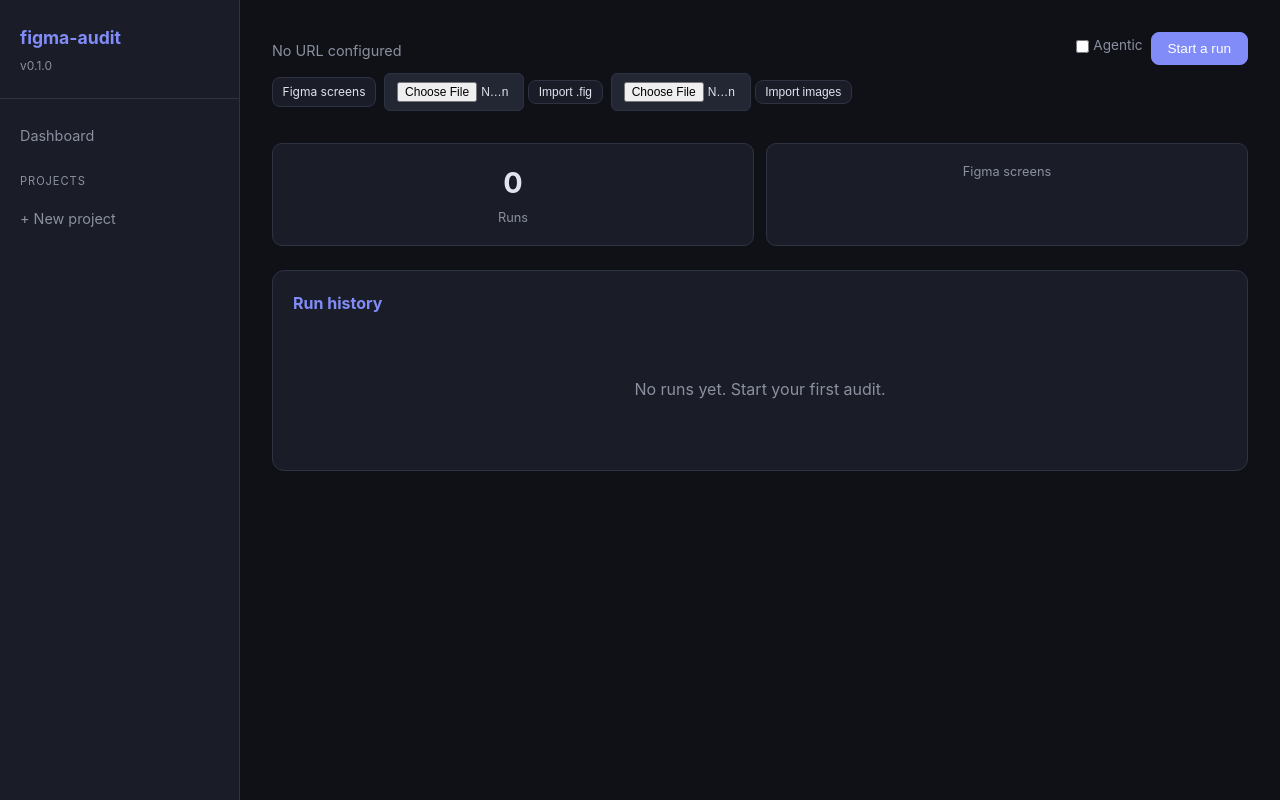
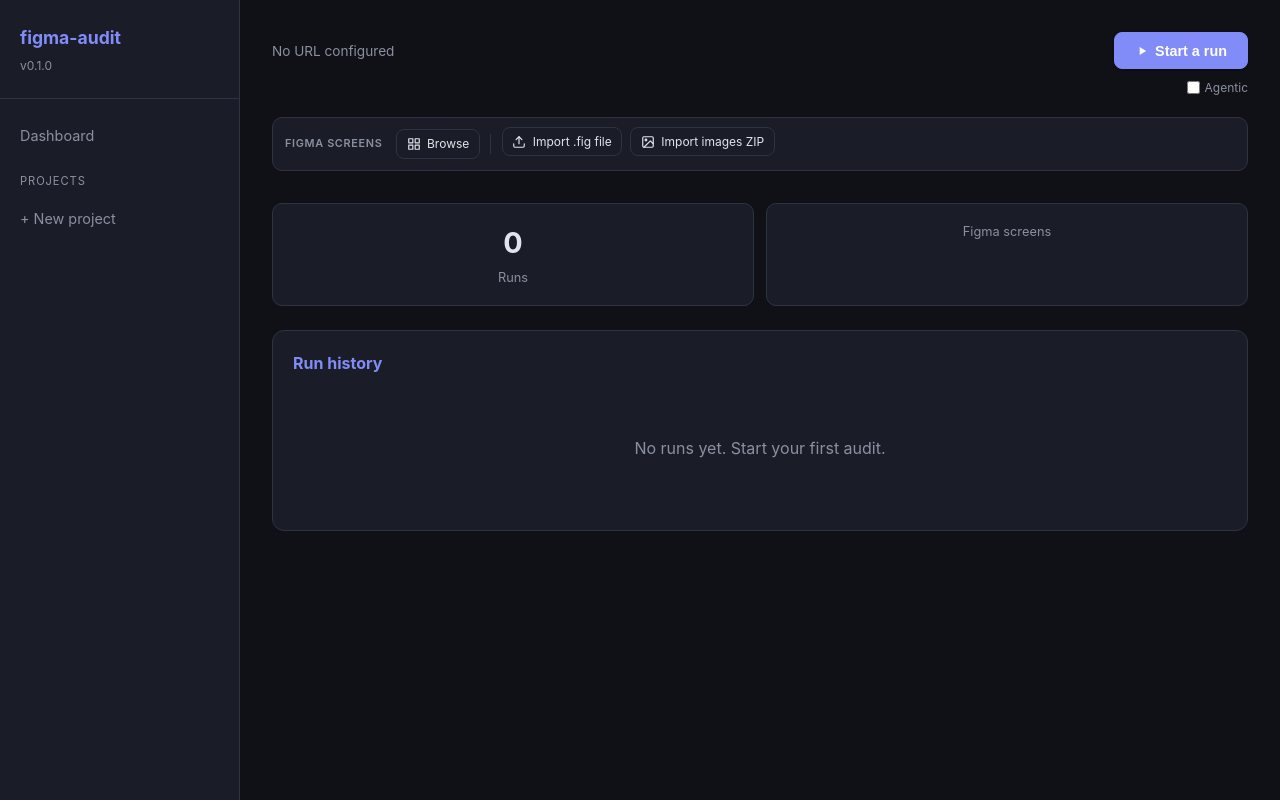
Before and after one commit to sbassomp/figma-audit, a FastAPI app: template figma_audit/web/templates/project.html in a window 1280 px wide. Run offline with FastAPI, Linux system fonts and the light colour scheme; the template is opened without the code that fills it, so the values that code supplies are empty; parts of the project's set-up code (start-up, migrations or seed data) failed here and were passed over.

Commit message:
Redesign project page header with proper hierarchy and styled file inputs

```diff
--- a/figma_audit/web/static/style.css
+++ b/figma_audit/web/static/style.css
@@ -93,6 +93,142 @@ body {
 .page-header .subtitle {
   color: var(--text-muted);
   font-size: 0.9rem;
+}
+
+/* Project header (large, with action zone) */
+.project-head {
+  display: flex;
+  justify-content: space-between;
+  align-items: flex-start;
+  gap: 1.5rem;
+  margin-bottom: 1.25rem;
+}
+.project-title h2 {
+  font-size: 1.75rem;
+  font-weight: 700;
+  letter-spacing: -0.02em;
+  margin-bottom: 0.4rem;
+  line-height: 1.15;
+}
+.project-title .subtitle {
+  display: inline-flex;
+  align-items: center;
+  gap: 0.4rem;
+  color: var(--text-muted);
+  font-size: 0.85rem;
+}
+.project-title .subtitle a {
+  color: var(--text-muted);
+  text-decoration: none;
+  transition: color 0.15s;
+}
+.project-title .subtitle a:hover { color: var(--accent); }
+.project-title .subtitle svg {
+  width: 14px;
+  height: 14px;
+  flex-shrink: 0;
+  stroke-width: 2;
+}
+
+.run-launcher {
+  display: flex;
+  flex-direction: column;
+  align-items: flex-end;
+  gap: 0.55rem;
+  flex-shrink: 0;
+}
+.run-launcher .btn-start {
+  white-space: nowrap;
+  padding: 0.6rem 1.25rem;
+  font-size: 0.9rem;
+  font-weight: 600;
+  box-shadow: 0 1px 3px rgba(0, 0, 0, 0.2);
+}
+.run-launcher .btn-start svg {
+  width: 14px;
+  height: 14px;
+  flex-shrink: 0;
+}
+.run-launcher .run-options {
+  display: flex;
+  align-items: center;
+  gap: 0.6rem;
+  font-size: 0.75rem;
+  color: var(--text-muted);
+}
+.run-launcher .run-options label {
+  display: inline-flex;
+  align-items: center;
+  gap: 0.3rem;
+  cursor: pointer;
+  margin: 0;
+  font-size: 0.75rem;
+  color: var(--text-muted);
+  user-select: none;
+}
+.run-launcher .run-options input[type="checkbox"] {
+  width: auto;
+  margin: 0;
+  padding: 0;
+  accent-color: var(--accent);
+  cursor: pointer;
+}
+.run-launcher .run-options select {
+  width: auto;
+  padding: 0.25rem 0.45rem;
+  font-size: 0.72rem;
+  background: var(--surface2);
+  border: 1px solid var(--border);
+  border-radius: 4px;
+  color: var(--text);
+}
+
+/* Action toolbar (file imports and screen browsing) */
+.action-toolbar {
+  display: flex;
+  align-items: center;
+  gap: 0.5rem;
+  flex-wrap: wrap;
+  padding: 0.55rem 0.75rem;
+  background: var(--surface);
+  border: 1px solid var(--border);
+  border-radius: 10px;
+}
+.action-toolbar .toolbar-label {
+  font-size: 0.68rem;
+  color: var(--text-muted);
+  text-transform: uppercase;
+  letter-spacing: 0.06em;
+  font-weight: 600;
+  padding-right: 0.35rem;
+}
+.action-toolbar .toolbar-sep {
+  width: 1px;
+  height: 20px;
+  background: var(--border);
+  margin: 0 0.15rem;
+}
+.action-toolbar .btn svg {
+  width: 14px;
+  height: 14px;
+  flex-shrink: 0;
+  stroke-width: 2;
+}
+
+/* Hide native file input, label acts as the button */
+.file-btn {
+  position: relative;
+  cursor: pointer;
+  overflow: hidden;
+}
+.file-btn input[type="file"] {
+  position: absolute;
+  inset: 0;
+  width: 100%;
+  height: 100%;
+  opacity: 0;
+  cursor: pointer;
+  font-size: 0;
 }
 
 /* Cards */
--- a/figma_audit/web/templates/project.html
+++ b/figma_audit/web/templates/project.html
@@ -3,34 +3,64 @@
 
 {% block content %}
 <div class="page-header">
-  <div class="flex justify-between items-center mb-1">
-    <div>
+  <div class="project-head">
+    <div class="project-title">
       <h2>{{ project.name }}</h2>
-      <p class="subtitle">{{ project.app_url or 'No URL configured' }}</p>
+      {% if project.app_url %}
+      <p class="subtitle">
+        <svg viewBox="0 0 24 24" fill="none" stroke="currentColor" stroke-linecap="round" stroke-linejoin="round"><path d="M10 13a5 5 0 0 0 7.54.54l3-3a5 5 0 0 0-7.07-7.07l-1.72 1.71"/><path d="M14 11a5 5 0 0 0-7.54-.54l-3 3a5 5 0 0 0 7.07 7.07l1.71-1.71"/></svg>
+        <a href="{{ project.app_url }}" target="_blank" rel="noopener">{{ project.app_url }}</a>
+      </p>
+      {% else %}
+      <p class="subtitle">No URL configured</p>
+      {% endif %}
     </div>
-    <form method="POST" action="/projects/{{ project.slug }}/start-run" class="flex gap-1 items-center">
-      <label class="flex items-center gap-half text-sm" style="cursor: pointer;" title="Phase 1 explores the code with tools instead of a single prompt">
+    <form method="POST" action="/projects/{{ project.slug }}/start-run" class="run-launcher">
+      <button type="submit" class="btn btn-primary btn-start" title="Run the full 6-phase audit pipeline">
+        <svg viewBox="0 0 24 24" fill="currentColor"><path d="M8 5v14l11-7z"/></svg>
+        Start a run
+      </button>
+      <div class="run-options">
+        <label title="Phase 1 explores the code with tools instead of a single prompt">
           <input type="checkbox" name="agentic" value="1" id="agentic-cb">
           Agentic
         </label>
-      <select name="analyze_model" class="text-sm" style="padding: 0.2rem 0.4rem; border-radius: 4px; background: var(--card-bg); color: var(--text); border: 1px solid var(--border); display: none;" id="model-select" title="Model for agentic Phase 1">
+        <select name="analyze_model" id="model-select" title="Model for agentic Phase 1" style="display: none;">
           <option value="">Sonnet (~$1)</option>
           <option value="claude-opus-4-6">Opus (~$5)</option>
         </select>
-      <button type="submit" class="btn btn-primary">Start a run</button>
+      </div>
       <script>document.getElementById('agentic-cb').addEventListener('change', function() { document.getElementById('model-select').style.display = this.checked ? '' : 'none'; });</script>
     </form>
   </div>
-  <div class="flex gap-1 items-center flex-wrap" style="margin-top: 0.5rem;">
-    <a href="/projects/{{ project.slug }}/screens" class="btn btn-sm">Figma screens</a>
-    <form hx-post="/projects/{{ project.slug }}/upload-fig" hx-target="#upload-area" hx-swap="innerHTML" hx-encoding="multipart/form-data" class="flex gap-half items-center">
-      <input type="file" name="file" accept=".fig" style="max-width: 140px; font-size: 0.75rem;" required>
-      <button type="submit" class="btn btn-sm">Import .fig</button>
-    </form>
-    <form hx-post="/projects/{{ project.slug }}/upload-screens" hx-target="#upload-area" hx-swap="innerHTML" hx-encoding="multipart/form-data" class="flex gap-half items-center">
-      <input type="file" name="file" accept=".zip" style="max-width: 140px; font-size: 0.75rem;" required>
-      <button type="submit" class="btn btn-sm">Import images</button>
-    </form>
+
+  <div class="action-toolbar">
+    <span class="toolbar-label">Figma&nbsp;screens</span>
+    <a href="/projects/{{ project.slug }}/screens" class="btn btn-sm" title="Browse all Figma screens imported for this project">
+      <svg viewBox="0 0 24 24" fill="none" stroke="currentColor" stroke-linecap="round" stroke-linejoin="round"><rect x="3" y="3" width="7" height="7"/><rect x="14" y="3" width="7" height="7"/><rect x="14" y="14" width="7" height="7"/><rect x="3" y="14" width="7" height="7"/></svg>
+      Browse
+    </a>
+    <span class="toolbar-sep"></span>
+    <label class="btn btn-sm file-btn" title="Import a .fig file exported from Figma Desktop">
+      <svg viewBox="0 0 24 24" fill="none" stroke="currentColor" stroke-linecap="round" stroke-linejoin="round"><path d="M21 15v4a2 2 0 0 1-2 2H5a2 2 0 0 1-2-2v-4"/><polyline points="17 8 12 3 7 8"/><line x1="12" y1="3" x2="12" y2="15"/></svg>
+      Import .fig file
+      <input type="file" name="file" accept=".fig" required
+             hx-post="/projects/{{ project.slug }}/upload-fig"
+             hx-target="#upload-area"
+             hx-swap="innerHTML"
+             hx-encoding="multipart/form-data"
+             hx-trigger="change">
+    </label>
+    <label class="btn btn-sm file-btn" title="Import a ZIP export of Figma screens (PDF or PNG)">
+      <svg viewBox="0 0 24 24" fill="none" stroke="currentColor" stroke-linecap="round" stroke-linejoin="round"><rect x="3" y="3" width="18" height="18" rx="2" ry="2"/><circle cx="8.5" cy="8.5" r="1.5"/><polyline points="21 15 16 10 5 21"/></svg>
+      Import images ZIP
+      <input type="file" name="file" accept=".zip" required
+             hx-post="/projects/{{ project.slug }}/upload-screens"
+             hx-target="#upload-area"
+             hx-swap="innerHTML"
+             hx-encoding="multipart/form-data"
+             hx-trigger="change">
+    </label>
   </div>
 </div>
 
```
Lines whose indentation alone changed are shown as unchanged.
